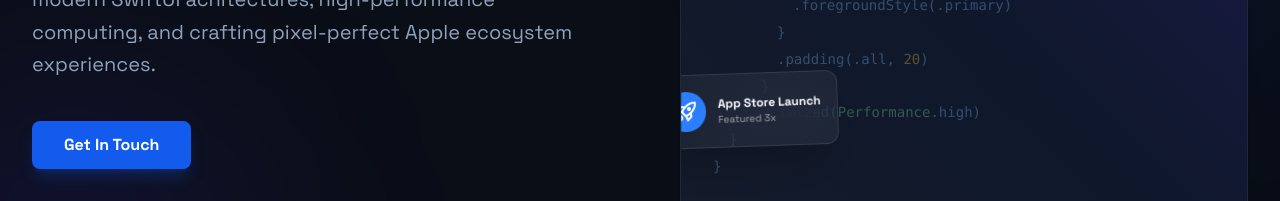
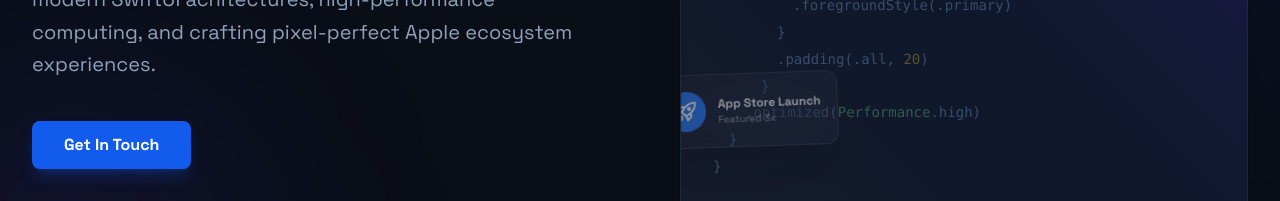
Before and after one commit to fulminex/fulminex.github.io, a React (Vite) app: page / in a window 1280 px wide. Shown: the part 431-632 px from the top of the page. Built offline with nearby package versions, Linux system fonts and the light colour scheme.

Commit message:
style: synchronize pulse animation for card elements in Hero

```diff
--- a/src/components/Hero.tsx
+++ b/src/components/Hero.tsx
@@ -84,7 +84,7 @@ export default function Hero({ }: HeroProps) {
                                     </div>
                                 </div>
                             </div>
-                            <div className="absolute bottom-1/4 -left-4 md:-left-8 bg-white/5 backdrop-blur-xl border border-white/10 p-4 rounded-xl shadow-2xl transform -rotate-2">
+                            <div className="absolute bottom-1/4 -left-4 md:-left-8 bg-white/5 backdrop-blur-xl border border-white/10 p-4 rounded-xl shadow-2xl transform -rotate-2 animate-[pulse_4s_ease-in-out_infinite]">
                                 <div className="flex items-center gap-3">
                                     <div className="w-10 h-10 rounded-full bg-blue-500 flex items-center justify-center text-white">
                                         <span className="material-symbols-outlined text-sm">rocket_launch</span>
```
